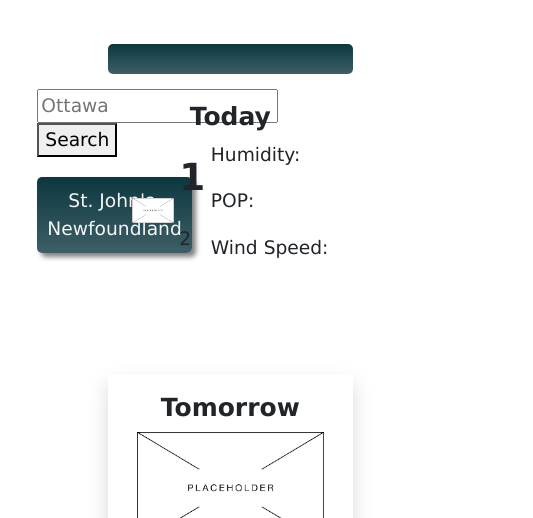
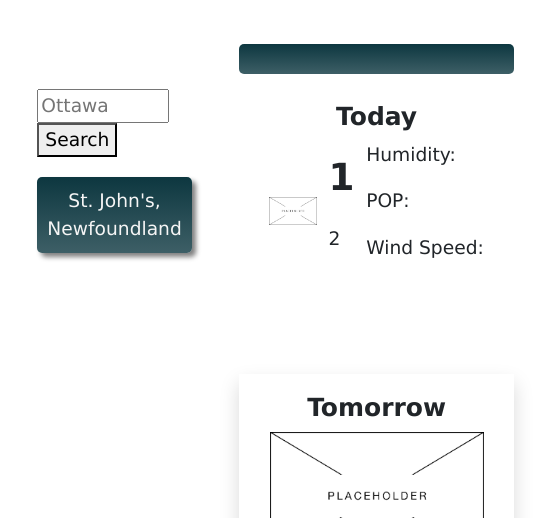
Before and after one commit to stms15/weather-forecast-dashboard, a plain HTML site: page index.html in a window 390 px wide. Shown: the part 326-844 px from the top of the page, 533 px wide, since content can reach past the window. Drawn offline with nearby package versions, Linux system fonts and the light colour scheme; no server answers.

Commit message:
added responsive features

```diff
--- a/assets/css/style.css
+++ b/assets/css/style.css
@@ -23,6 +23,10 @@ h1 {
 
 aside {
   margin-top: 45px;
+}
+
+#search-input {
+  width: 70%;
 }
 
 #search-history {
@@ -51,6 +55,7 @@ aside {
 #search-history button:hover {
   font-size: 104%;
   box-shadow: 6px 6px 5px gray;
+  background-color: rgb(13, 55, 64);
 }
 
 h2 {
@@ -81,3 +86,36 @@ h4 {
   font-size: 200%;
   font-weight: 600;
 }
+
+/* ----------------------------------------------- */
+
+@media screen and (max-width: 1580px) {
+  aside {
+    width: 30% !important;
+  }
+  main {
+    width: 70% !important;
+  }
+}
+
+@media screen and (max-width: 992px) {
+  aside {
+    width: 100% !important;
+  }
+
+  main {
+    width: 100% !important;
+  }
+
+  #search-input {
+    width: 80%;
+  }
+
+  #search-history {
+    display: flex;
+    flex-wrap: wrap;
+  }
+  #search-history li {
+    margin-right: 10px;
+  }
+}
--- a/index.html
+++ b/index.html
@@ -26,8 +26,8 @@
       <h1>5-Day Weather Forecast</h1>
     </header>
 
-    <div class="d-flex m-3 mt-4">
-      <aside class="p-3 search-bar" style="width: 20%">
+    <div class="d-flex m-3 mt-4 flex-md-column flex-sm-column flex-lg-row">
+      <aside class="p-3" style="width: 20%">
         <form>
           <input type="search" id="search-input" placeholder="Ottawa" />
           <button id="search-bttn">Search</button>
@@ -64,7 +64,7 @@
           <div
             class="flex-column p-3 mt-3 shadow"
             id="day-1"
-            style="min-width: 15vw"
+            style="min-width: 275px"
           >
             <h4 id="day-1-date">Tomorrow</h4>
             <img
@@ -85,7 +85,7 @@
           <div
             class="flex-column p-3 mt-3 shadow"
             id="day-2"
-            style="min-width: 15vw"
+            style="min-width: 275px"
           >
             <h4 id="day-2-date">Tomorrow</h4>
             <img
@@ -106,7 +106,7 @@
           <div
             class="flex-column p-3 mt-3 shadow"
             id="day-3"
-            style="min-width: 15vw"
+            style="min-width: 275px"
           >
             <h4 id="day-3-date">+2 days</h4>
             <img
@@ -127,7 +127,7 @@
           <div
             class="flex-column p-3 mt-3 shadow"
             id="day-4"
-            style="min-width: 15vw"
+            style="min-width: 275px"
           >
             <h4 id="day-4-date">+3 days</h4>
             <img
@@ -148,7 +148,7 @@
           <div
             class="flex-column p-3 mt-3 shadow"
             id="day-5"
-            style="min-width: 15vw"
+            style="min-width: 275px"
           >
             <h4 id="day-5-date">+4 days</h4>
             <img
```
